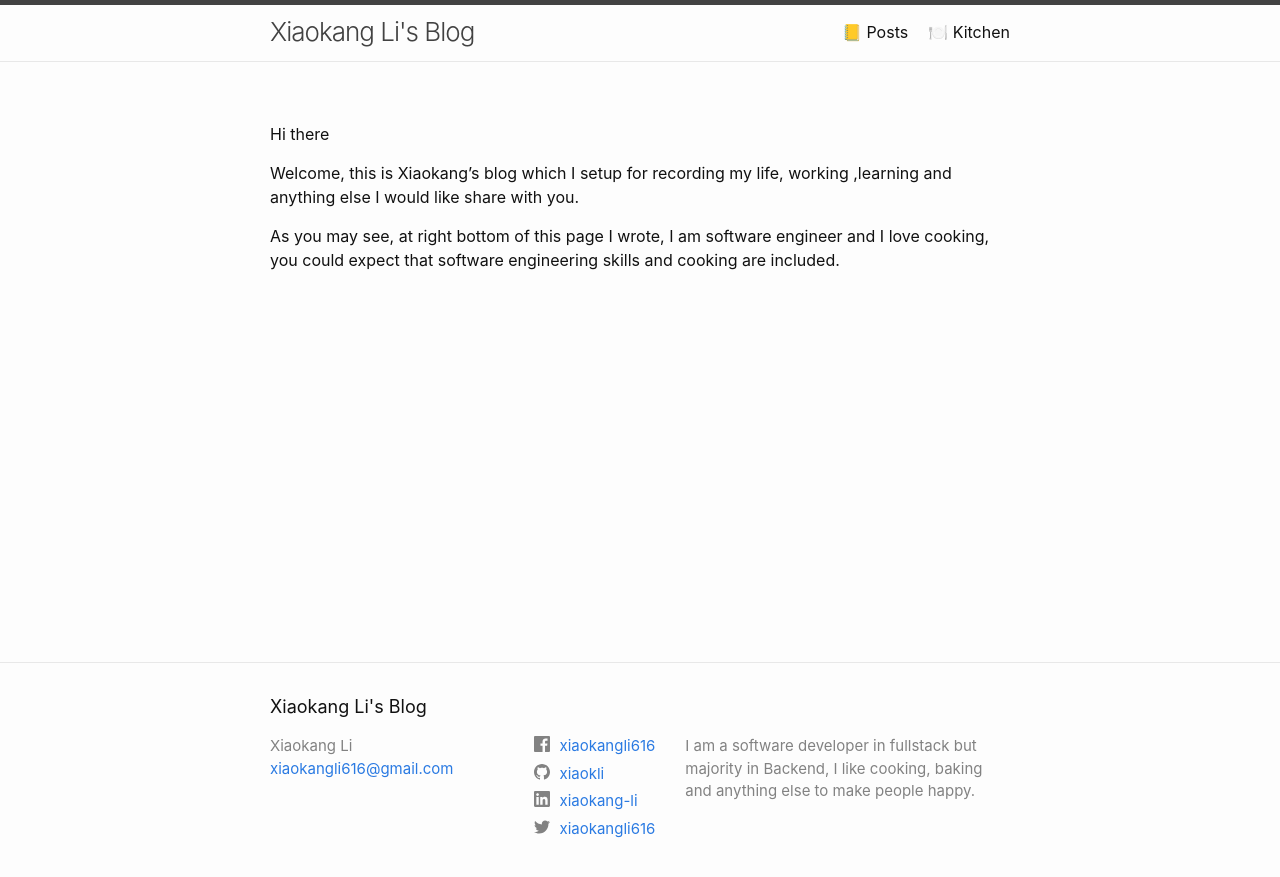
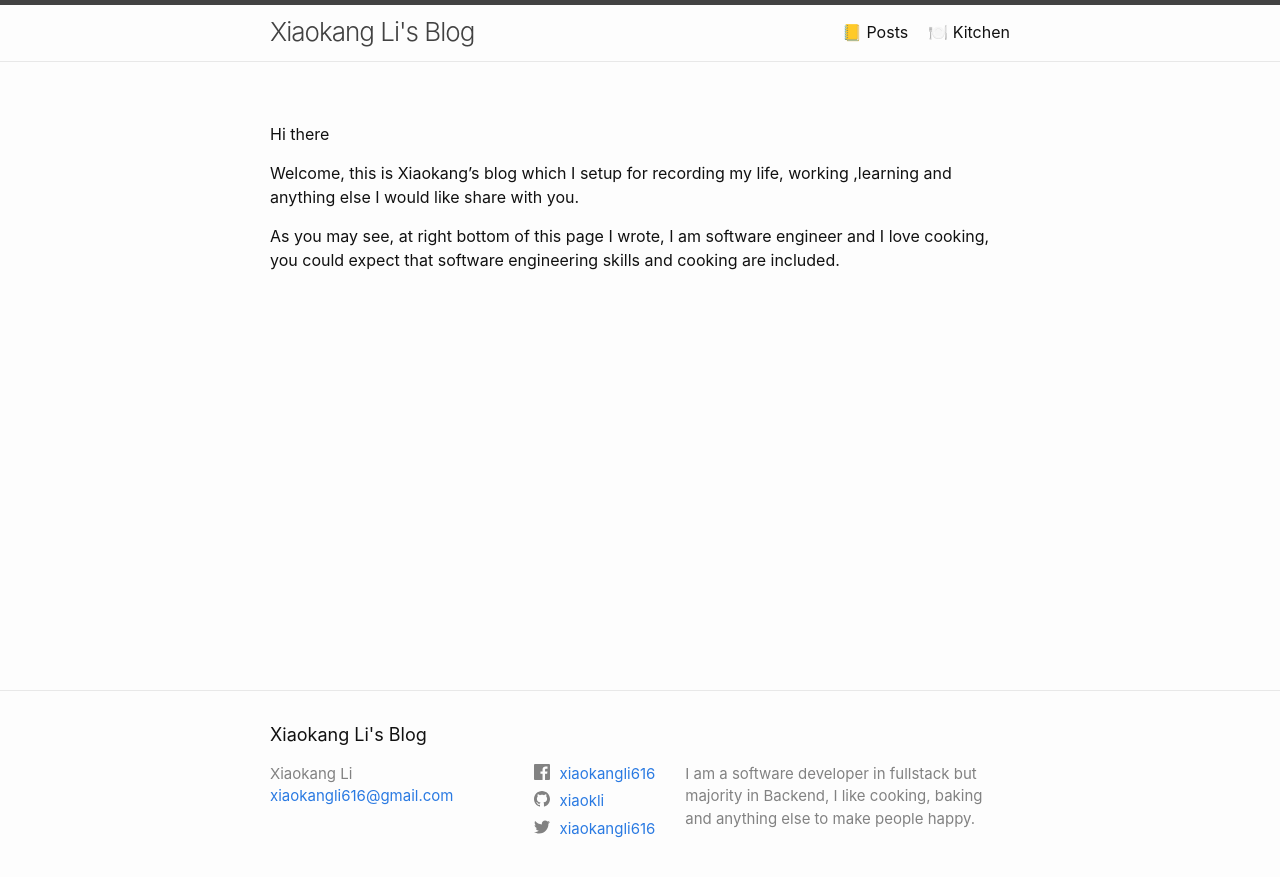
Before and after one commit to xiaokli/xiaokli.github.io, a Jekyll site: the page built from index.markdown, in a window 1280 px wide. Shown: the top 877 px of the page. Built offline with Jekyll 4.4.1, drawn with Linux system fonts in a browser that asks for light colours.

Commit message:
Update _config.yml

```diff
--- a/_config.yml
+++ b/_config.yml
@@ -6,7 +6,6 @@ description: >-
 baseurl: "" # the subpath of your site, e.g. /blog
 url: "https://www.xiaokli.top"
 github_username:  xiaokli
-linkedin_username: xiaokang-li
 facebook_username: xiaokangli616
 twitter_username: xiaokangli616
 # Build settings
```
